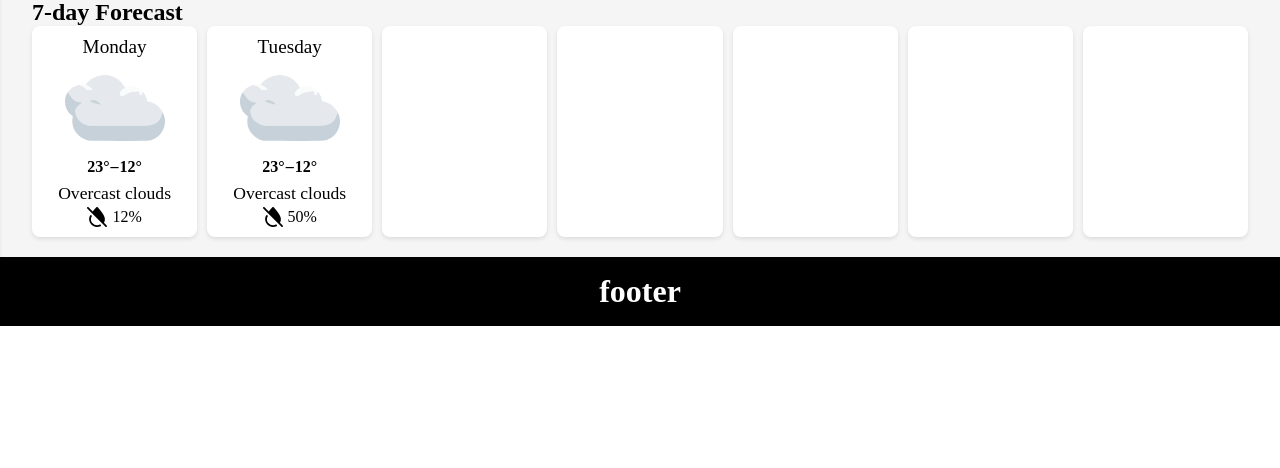
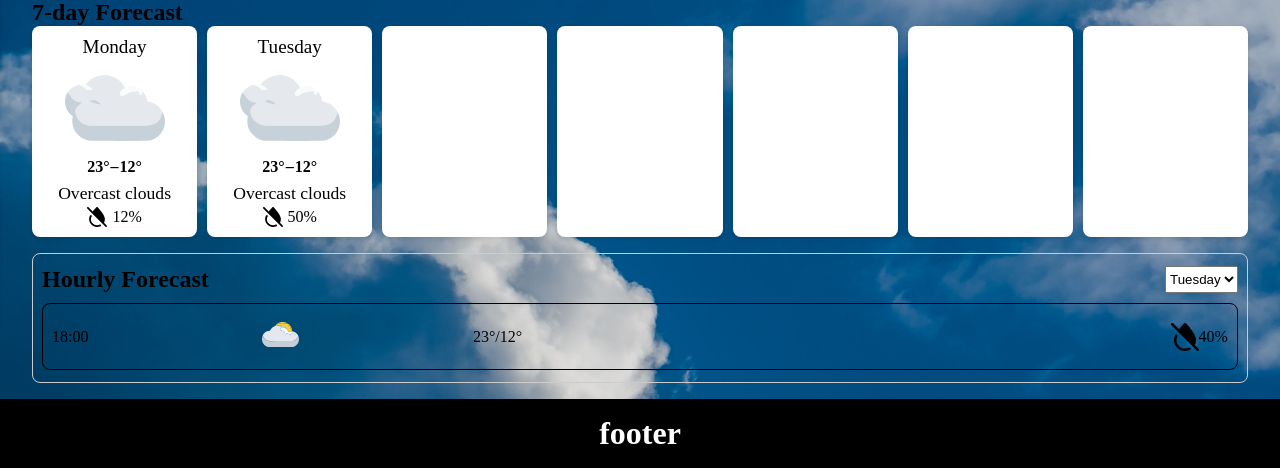
Before and after one commit to ntshabalala-dev/Odin-weather-app, a website built with webpack: page src/index.html in a window 1280 px wide. Shown: the part 474-942 px from the top of the page. Before the commit the page ends 800 px from the top, so only its background shows below. Built offline with nearby package versions, Linux system fonts and the light colour scheme; no server answers.

Commit message:
Add hourly weather forecast section with styling and layout

```diff
--- a/src/index.html
+++ b/src/index.html
@@ -130,6 +130,43 @@
 
         <div class="hourly-forecast" id="hourly-forecast">
 
+            <div id="hourly-forecast__header">
+                <span id="hourly-forecast__text">
+                    Hourly Forecast
+                </span>
+
+                <select name="days" id="">
+                    <option value="Tuesday">Tuesday</option>
+                </select>
+
+            </div>
+            <div id="hourly-forecast__body">
+                <div class="hourly-forecast__card">
+                    <!-- <div class="half"> -->
+                    <span class="hour">18:00</span>
+                    <span class="icon"><img src="./Assets/weather_icons/partlycloudy.svg" alt=""></span>
+                    <span class="temperature">
+                        <span id="max">23°</span>&#47;<span id="min">12°</span>
+                    </span>
+                    <!-- </div> -->
+                    <span id="feels-like">
+                        <img src="./Assets/weather_details/temp.svg" alt="">
+                        <span id="feels-like__value value">23°</span>
+                    </span>
+                    <!--  -->
+                    <span id="wind">
+                        <img src="./Assets/weather_details/wind.svg" alt="">
+                        <span id="weather-wind__value value">10km/h</span>
+                    </span>
+                    <!--  -->
+                    <span id="precipitation">
+                        <img src="./Assets/weather_details/humidity.svg" alt="">
+                        <span id="precipitation__value value">40%</span>
+                    </span>
+
+                </div>
+            </div>
+
         </div>
 
     </main>
--- a/src/main.css
+++ b/src/main.css
@@ -17,13 +17,32 @@ body {
     flex-direction: column;
     min-height: 100dvh;
 
-    /* background: center / cover no-repeat fixed; */
+    /* background: center / cover no-repeat fixed;
+    background-image: url('./Assets/bg/3.jpg'); */
+
+    /* background-color: red; */
 
 
     /* Adds a black overlay that is 50% see-through. Text remains 100% solid! */
     /* background-image:
         linear-gradient(rgba(13, 7, 7, 0.084), rgba(0, 0, 0, 0.5)),
         url('./Assets/bg/3.jpg'); */
+
+
+    /* 1. Choose the image file path */
+    background-image: url('./Assets/bg/3.jpg');
+
+    /* 2. Stop the image from repeating like a tile grid */
+    background-repeat: no-repeat;
+
+    /* 3. Center the image on the screen */
+    background-position: center;
+
+    /* 4. Stretch the image to perfectly fit the whole screen */
+    background-size: cover;
+
+    /* 5. Keep the background in place while scrolling */
+    background-attachment: fixed;
 }
 
 header {
@@ -49,7 +68,7 @@ main {
     flex-direction: column;
     align-items: center;
     padding: 1rem 2rem;
-    background-color: #f5f5f5;
+
 }
 
 footer {
@@ -360,3 +379,71 @@ footer {
     width: 20px;
     height: 20px;
 }
+
+/* ##05 - HOURLY FORECAST */
+
+.hourly-forecast {
+    margin-top: 1rem;
+    border: 1px solid #ccc;
+    width: 100%;
+    display: flex;
+    flex-direction: column;
+    gap: 10px;
+    padding: 12px 9px;
+    border-radius: 8px;
+}
+
+#hourly-forecast__text {
+    font-size: 1.5rem;
+    font-weight: 700;
+}
+
+#hourly-forecast__header {
+    display: flex;
+    /* padding-bottom: px; */
+    justify-content: space-between;
+}
+
+#hourly-forecast__body {
+    width: 100%;
+    display: flex;
+    flex-direction: column;
+    gap: 10px;
+}
+
+.hourly-forecast__card {
+    width: 100%;
+    padding: 12px 9px;
+    display: flex;
+    align-items: center;
+    border: #000000 solid 1px;
+    border-radius: 8PX;
+    justify-content: space-between;
+}
+
+.hourly-forecast__card img {
+    width: 37px;
+    height: 37px;
+}
+
+/* .hourly-forecast__card .half {
+    display: flex;
+    align-items: center;
+    gap: 10px;
+} */
+
+.hourly-forecast__card .temperature~span>img {
+    width: 28px;
+    height: 28px;
+}
+
+.hourly-forecast__card .temperature~span {
+    display: flex;
+    align-items: center;
+}
+
+.hourly-forecast__card #wind,
+.hourly-forecast__card #feels-like {
+    visibility: hidden;
+    /* display: none; */
+}
```
Also changed, not shown: src/script.js (+19 -16 lines).
